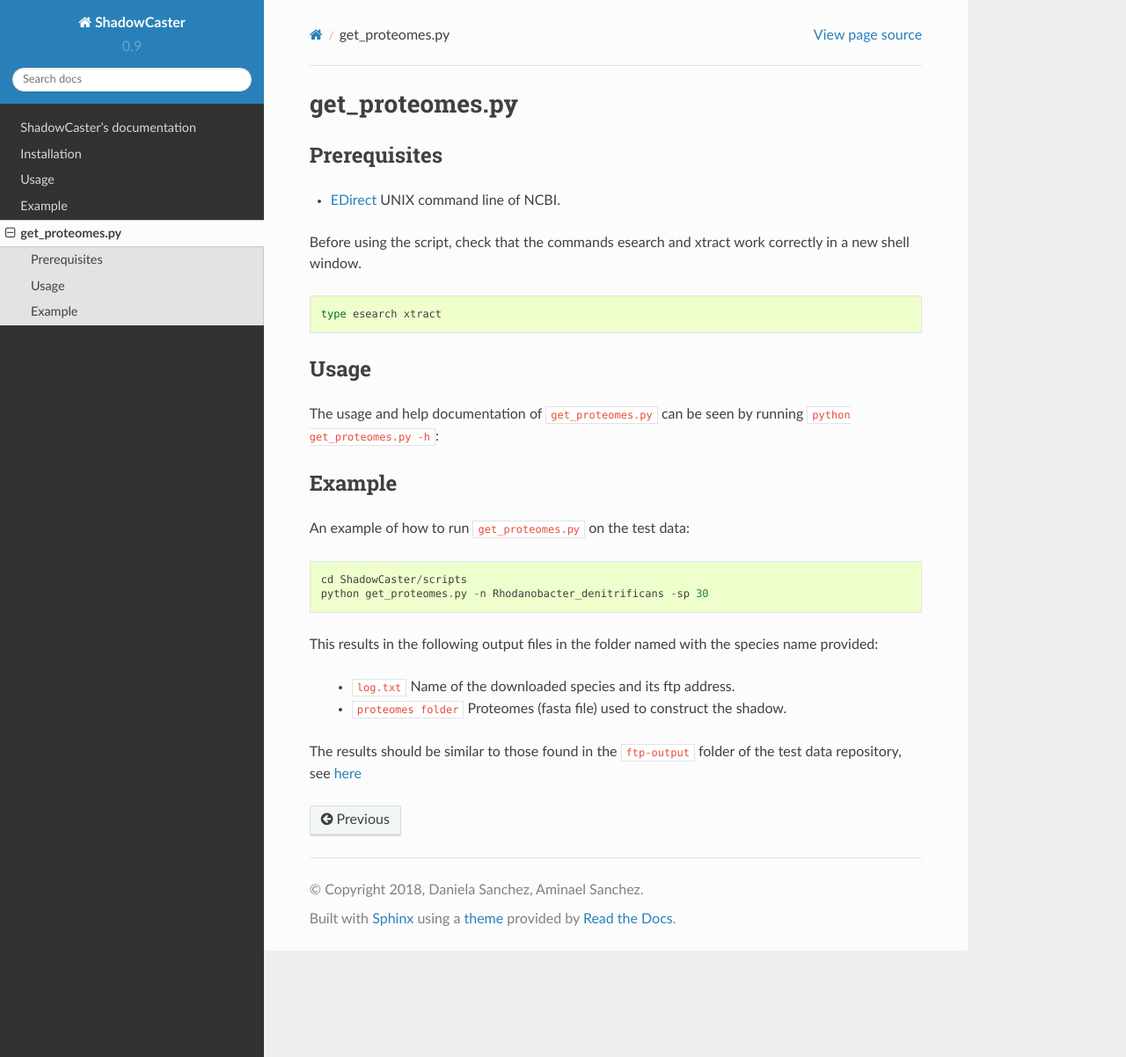
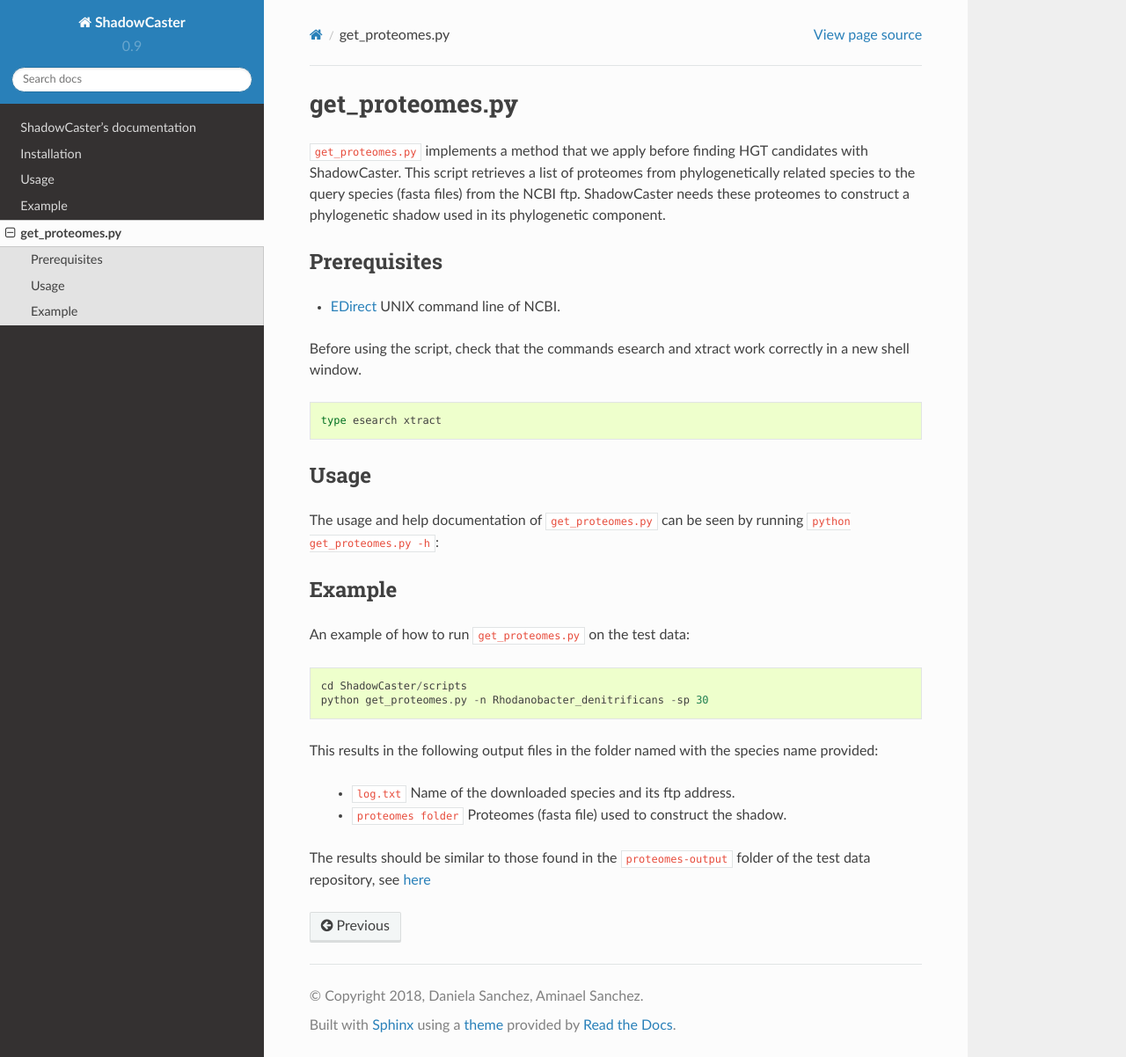
Before and after one commit to dani2s/ShadowCaster, a Sphinx documentation site: the page built from docs/source/scripts.rst, in a window 1280 px wide and 1202 px high. Shown: the whole window at 88% size. Built offline with Sphinx 7.4.7 and the Read the Docs theme 2.0.0, drawn with Linux system fonts in a browser that asks for light colours.

Commit message:
change folders names

```diff
--- a/docs/source/example.rst
+++ b/docs/source/example.rst
@@ -35,11 +35,11 @@ The results provided in the test data repository were obtained running ShadowCas
 Run ShadowCaster
 ----------------
 
-All fasta files are in the ``shadowcaster-input`` and ``ftp-output`` folders. The arguments needed in the args.ini file are:
+All fasta files are in the ``shadowcaster-input`` and ``proteomes-output`` folders. The arguments needed in the args.ini file are:
 
   * query_genome = /home/user/path/to/shadowcaster-input/Rdenitrificans_genome.fasta
   * query_proteome = /home/user/path/to/shadowcaster-input/Rhodanobacter_denitrificans.fasta
-  * proteomes_folder = /home/user/path/to/ftp-output/proteomes/
+  * proteomes_folder = /home/user/path/to/proteomes-output/proteomes/
   * orthomcl_config = /home/user/orthomcl-pipeline/orthomcl.conf
   * blastp26 = Binary file or your command line used of blastp v2.2.26.
   * blasall26 = Binary file or your command line used of blastall v2.2.26.
--- a/docs/source/scripts.rst
+++ b/docs/source/scripts.rst
@@ -1,6 +1,10 @@
 ======================
 get_proteomes.py
 ======================
+
+``get_proteomes.py`` implements a method that we apply before finding HGT candidates with ShadowCaster.
+This script retrieves a list of proteomes from phylogenetically related species to the query species (fasta files) from the NCBI ftp.
+ShadowCaster needs these proteomes to construct a phylogenetic shadow used in its phylogenetic component.
 
 Prerequisites
 -------------
@@ -33,4 +37,4 @@ This results in the following output files in the folder named with the species
     * ``proteomes folder`` Proteomes (fasta file) used to construct the shadow.
 
 
-The results should be similar to those found in the ``ftp-output`` folder of the test data repository, see `here <https://github.com/dani2s/ShadowCaster_testData>`_
+The results should be similar to those found in the ``proteomes-output`` folder of the test data repository, see `here <https://github.com/dani2s/ShadowCaster_testData>`_
```
